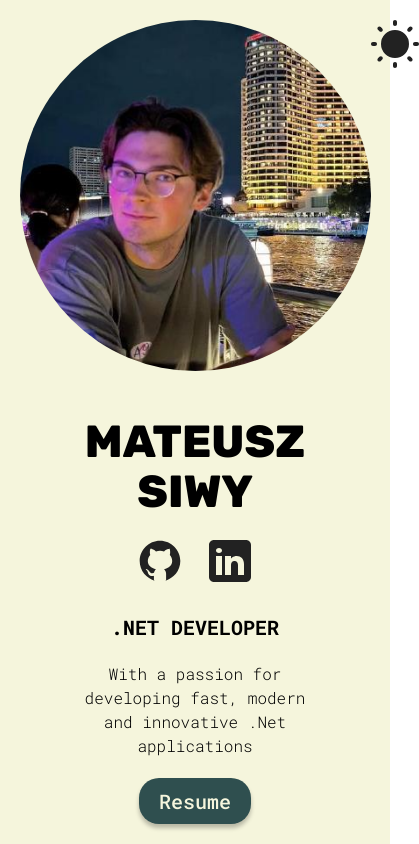
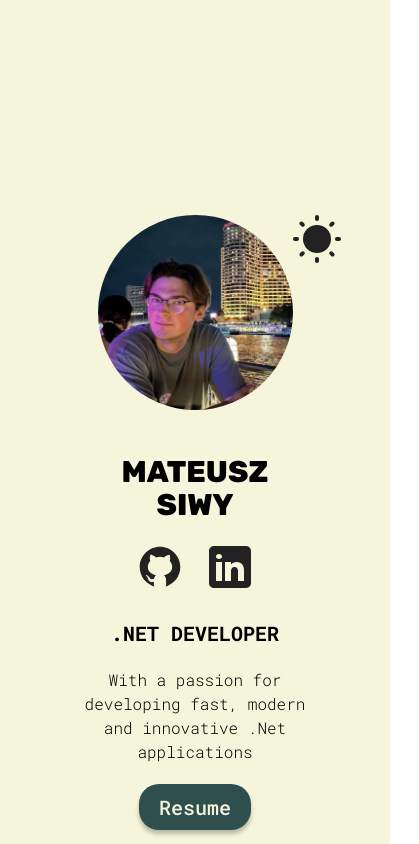
Before and after one commit to mateuszsiwy/msiwy-portfolio, a React (Vite) app: page / in a window 390 px wide. Shown: the top 844 px of the page, 419 px wide, since content can reach past the window. Built offline with nearby package versions, Linux system fonts and the light colour scheme.

Commit message:
Updated smartphone media queries

```diff
--- a/src/sections/Hero/HeroStyles.module.css
+++ b/src/sections/Hero/HeroStyles.module.css
@@ -66,8 +66,23 @@
     box-shadow: 0 2px 2px 0 rgba(0, 0, 0, 0.25);
 }
 
-@media (width <= 800px) {
+
+
+@media (max-width: 1400px) {
     .container {
+        h1 {
+            font-size: 45px;
+        }
+    }
+    .hero {
+        width: 90%;
+    }
+
+}
+
+@media (max-width: 800px) {
+    .container {
+        margin-top: 100px;
         display: flex;
         flex-direction: column;
         justify-content: center;
@@ -84,15 +99,3 @@
         width: 50%;
     }
 }
-
-@media (width <= 1400px) {
-    .container {
-        h1 {
-            font-size: 45px;
-        }
-    }
-    .hero {
-        width: 90%;
-    }
-
-}
```
